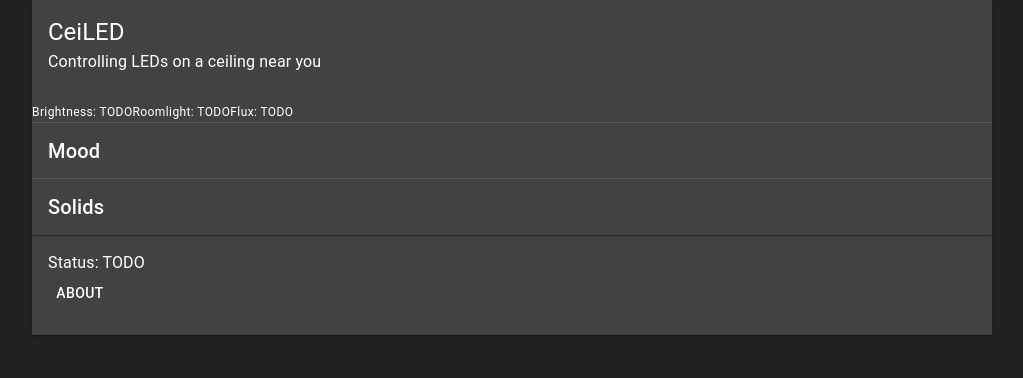
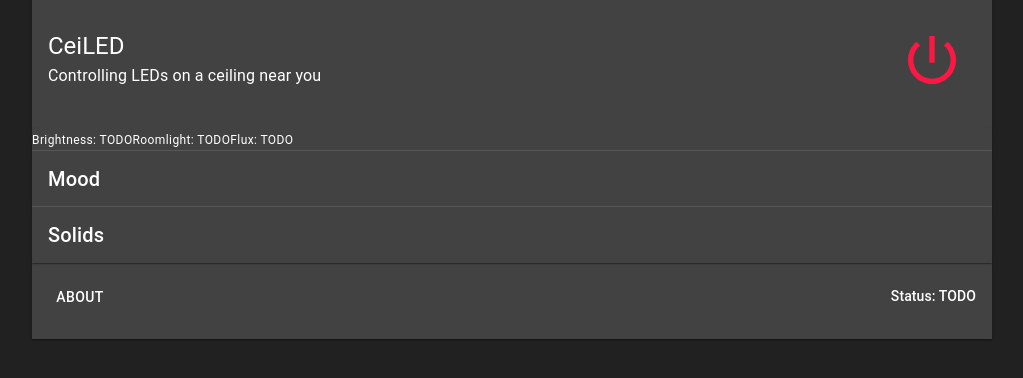
Before and after one commit to bvobart/ceiLED, a React (Create React App) app in the folder ceiled-web/: page / in a window 1280 px wide. Shown: the top 378 px of the page, without its empty margins (128-1151 px from the left). Built offline with nearby package versions, Linux system fonts and the light colour scheme.

Commit message:
Fixes header and footer layout

```diff
--- a/ceiled-web/src/components/Footer.tsx
+++ b/ceiled-web/src/components/Footer.tsx
@@ -1,12 +1,14 @@
 import React from 'react';
-import { Card, Typography, Button, CardContent } from '@material-ui/core';
+import { Card, Typography, Button, CardContent, Grid } from '@material-ui/core';
 
 const Footer = () => {
   return (
     <Card square={true}>
       <CardContent>
-        <Typography>Status: TODO</Typography>
-        <Button variant='text'>About</Button>
+        <Grid container justify='space-between' alignItems='center'>
+          <Button variant='text'>About</Button>
+          <Typography variant='subtitle2'>Status: TODO</Typography>
+        </Grid>
       </CardContent>
     </Card>
   )
--- a/ceiled-web/src/components/Header.tsx
+++ b/ceiled-web/src/components/Header.tsx
@@ -1,21 +1,50 @@
-import React from 'react';
-import { Card, CardContent, makeStyles, Typography } from '@material-ui/core';
+import React, { useState } from 'react';
+import { Card, CardContent, makeStyles, Typography, IconButton, Grid } from '@material-ui/core';
+import PowerSettingsNewIcon from '@material-ui/icons/PowerSettingsNew';
+import { red, green } from '@material-ui/core/colors';
 
 const useStyles = makeStyles({
   card: {
-    minWidth: '300px',
+    minWidth: '400px',
   },
+  powerIcon: {
+    height: '64px',
+    width: '64px',
+  },
+  powerButtonOff: {
+    color: red.A400,
+  },
+  powerButtonOn: {
+    color: green.A400,
+  }
 })
-
-// TODO: add on and off button
 
 const Header = () => {
   const classes = useStyles();
+  const [connected, setConnected] = useState(false);
+
+  // TODO: add CeiLED functionality
+
   return (
     <Card className={classes.card} square={true}>
       <CardContent>
-        <Typography variant='h5'>CeiLED</Typography>
-        <Typography variant='subtitle1'>Controlling LEDs on a ceiling near you</Typography>
+        <Grid container justify='space-between' alignItems='center'>
+          <Grid item>
+            <Typography variant='h5'>CeiLED</Typography>
+            <Typography variant='subtitle1'>Controlling LEDs on a ceiling near you</Typography>
+          </Grid>
+          <IconButton
+            color={!connected ? 'primary' : 'secondary'}
+            classes={{
+              colorPrimary: classes.powerButtonOff,
+              colorSecondary: classes.powerButtonOn,
+            }}
+            onClick={() => setConnected(!connected)}
+            // TODO: add onDoubleClick to turn off
+          >
+            <PowerSettingsNewIcon className={classes.powerIcon} />
+          </IconButton>
+        </Grid>
       </CardContent>
     </Card>
   )
--- a/ceiled-web/tsconfig.json
+++ b/ceiled-web/tsconfig.json
@@ -20,6 +20,7 @@
     "noImplicitAny": true,
     "noImplicitThis": true,
     "strictNullChecks": true,
+    "allowJs": true
   },
   "include": [
     "src"
```
Also changed, not shown: ceiled-web/package.json (+7 -6 lines), 1 other file (tests, documents, lock files or other folders).
